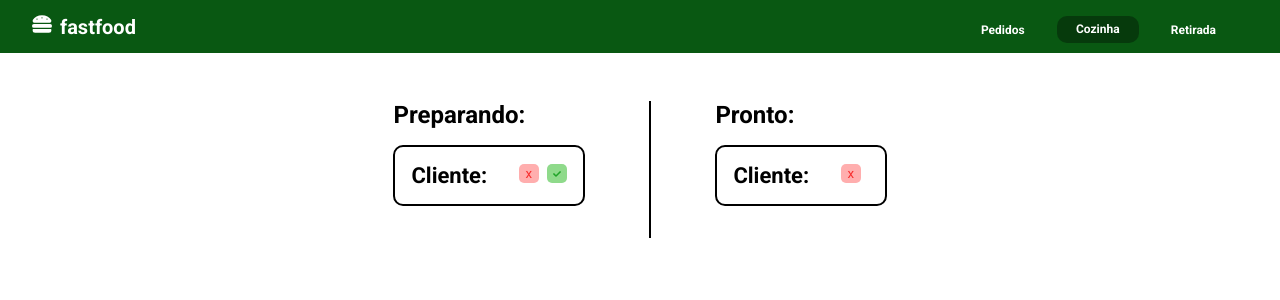
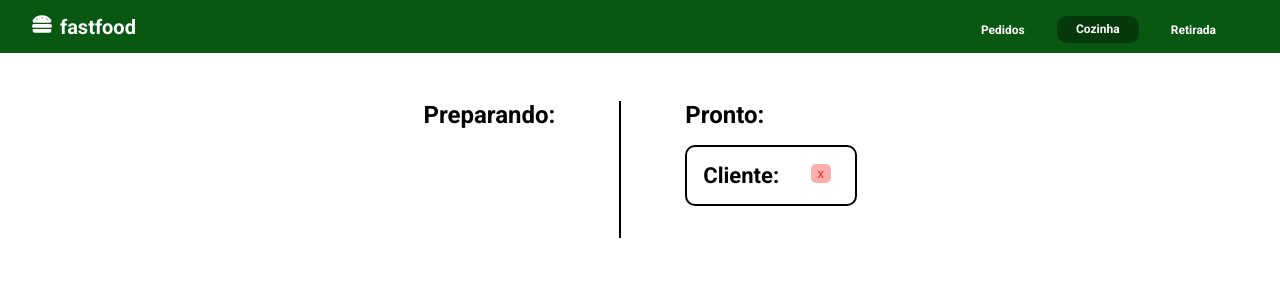
Before and after one commit to lucasveigaa/teste-devio, a React (Vite) app: page /kitchen in a window 1280 px wide. Shown: the top 300 px of the page. Built offline with nearby package versions, Linux system fonts and the light colour scheme.

Commit message:
feat: creating remove requests context and filling in kitchen with requests info

```diff
--- a/src/contexts/RequestsContext.tsx
+++ b/src/contexts/RequestsContext.tsx
@@ -2,8 +2,9 @@ import { createContext, PropsWithChildren, useState } from 'react';
 import { Requests } from '../types';
 
 interface RequestsContextType {
-  addToRequests: (cart: Requests) => void;
+  addToRequests: (request: Requests) => void;
   requests: Requests[];
+  removeRequest: (request: Requests) => void;
 }
 
 export const RequestsContext = createContext({} as RequestsContextType);
@@ -11,12 +12,19 @@ export const RequestsContext = createContext({} as RequestsContextType);
 export function RequestsProvider({ children }: PropsWithChildren) {
   const [requests, setRequests] = useState<Requests[]>([]);
 
-  function addToRequests(cart: Requests) {
-    setRequests([...requests, cart]);
+  function addToRequests(request: Requests) {
+    setRequests([...requests, request]);
+  }
+
+  function removeRequest(request: Requests) {
+    const filteredRequests = requests.filter(req => req !== request);
+    setRequests(filteredRequests);
   }
 
   return (
-    <RequestsContext.Provider value={{ addToRequests, requests }}>
+    <RequestsContext.Provider
+      value={{ addToRequests, requests, removeRequest }}
+    >
       {children}
     </RequestsContext.Provider>
   );
--- a/src/pages/Checkout/index.tsx
+++ b/src/pages/Checkout/index.tsx
@@ -37,8 +37,6 @@ export function Checkout() {
   const { addToRequests, requests } = useContext(RequestsContext);
   const [deliveredValue, setDeliveredValue] = useState(0);
   const navigate = useNavigate();
-
-  console.log(requests);
 
   const totalCartItensValue = cart.reduce(
     (acum, item) => acum + item.sumTotalProduct,
--- a/src/pages/Kitchen/index.tsx
+++ b/src/pages/Kitchen/index.tsx
@@ -1,6 +1,7 @@
 import { useContext } from 'react';
 import { FaCheck } from 'react-icons/fa';
 import { CartContext } from '../../contexts/CartContext';
+import { RequestsContext } from '../../contexts/RequestsContext';
 
 import {
   Button,
@@ -16,15 +17,18 @@ import {
 
 export function Kitchen() {
   const { cart, client } = useContext(CartContext);
+  const { requests, removeRequest } = useContext(RequestsContext);
+  console.log(requests);
 
   return (
     <Container>
       <Preparing>
         <h2>Preparando:</h2>
+        {requests.map(req => (
           <ContainerRequest>
             <SubContainerRequest>
-            <strong>Cliente: {client}</strong>
-            {cart.map(item => (
+              <strong>Cliente: {req.client}</strong>
+              {req.cart.map(item => (
                 <Request key={item.id}>
                   <InformationRequest>
                     <span>
@@ -42,7 +46,11 @@ export function Kitchen() {
               ))}
             </SubContainerRequest>
             <ContainerButtons>
-            <Button variant="red" type="button">
+              <Button
+                onClick={() => removeRequest(req)}
+                variant="red"
+                type="button"
+              >
                 x
               </Button>
               <Button variant="green" type="button">
@@ -50,6 +58,7 @@ export function Kitchen() {
               </Button>
             </ContainerButtons>
           </ContainerRequest>
+        ))}
       </Preparing>
       <Ready>
         <h2>Pronto:</h2>
```
Lines whose indentation alone changed are shown as unchanged.
